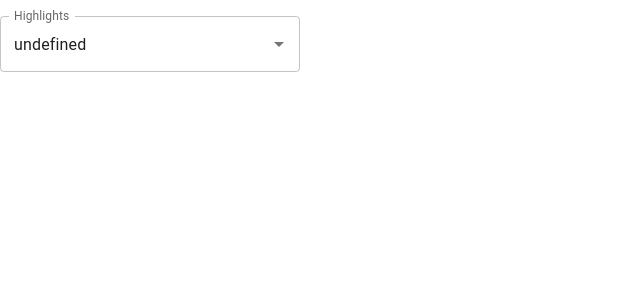
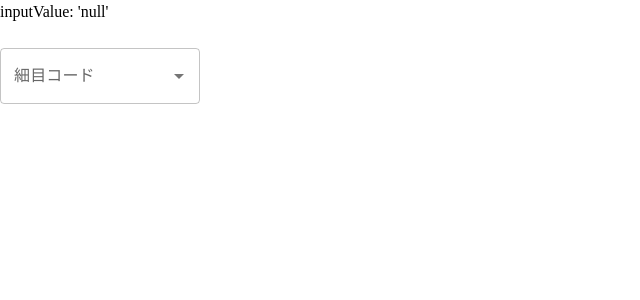
Before and after one commit to bluelemon0221/menkata, a Next.js app: page /daily in a window 1280 px wide. Shown: the top 300 px of the page, without its empty margins (0-640 px from the left). Built offline with nearby package versions, Linux system fonts and the light colour scheme.

Commit message:
細目入力欄の調整、コンポーネントのフォルダ分け

```diff
--- a/src/app/daily/DailyReport.tsx
+++ /dev/null
@@ -1,181 +0,0 @@
-"use client";
-import * as React from "react";
-import TextField from "@mui/material/TextField";
-import Autocomplete from "@mui/material/Autocomplete";
-import parse from "autosuggest-highlight/parse";
-import match from "autosuggest-highlight/match";
-
-export default function Highlights() {
-  const [value, setValue] = React.useState<string | null>("");
-  const [inputValue, setInputValue] = React.useState("");
-  return (
-    <div>
-      <p>{value}</p>
-      <Autocomplete
-        value={value}
-        onChange={(event: any, newValue: string | null) => {
-          setValue(newValue);
-        }}
-        id="highlights-demo"
-        sx={{ width: 300 }}
-        options={top100Films}
-        getOptionLabel={(option) => option.title}
-        renderInput={(params) => (
-          <TextField {...params} label="Highlights" margin="normal" />
-        )}
-        renderOption={(props, option, { inputValue }) => {
-          const matches = match(option.title, inputValue, {
-            insideWords: true,
-          });
-          const parts = parse(option.title, matches);
-
-          return (
-            <li {...props}>
-              <div>
-                {parts.map((part, index) => (
-                  <span
-                    key={index}
-                    style={{
-                      fontWeight: part.highlight ? 700 : 400,
-                    }}
-                  >
-                    {part.text}
-                  </span>
-                ))}
-              </div>
-            </li>
-          );
-        }}
-      />
-    </div>
-  );
-}
-
-// Top 100 films as rated by IMDb users. http://www.imdb.com/chart/top
-const top100Films = [
-  { title: "The Shawshank Redemption", year: 1994 },
-  { title: "The Godfather", year: 1972 },
-  { title: "The Godfather: Part II", year: 1974 },
-  { title: "The Dark Knight", year: 2008 },
-  { title: "12 Angry Men", year: 1957 },
-  { title: "Schindler's List", year: 1993 },
-  { title: "Pulp Fiction", year: 1994 },
-  {
-    title: "The Lord of the Rings: The Return of the King",
-    year: 2003,
-  },
-  { title: "The Good, the Bad and the Ugly", year: 1966 },
-  { title: "Fight Club", year: 1999 },
-  {
-    title: "The Lord of the Rings: The Fellowship of the Ring",
-    year: 2001,
-  },
-  {
-    title: "Star Wars: Episode V - The Empire Strikes Back",
-    year: 1980,
-  },
-  { title: "Forrest Gump", year: 1994 },
-  { title: "Inception", year: 2010 },
-  {
-    title: "The Lord of the Rings: The Two Towers",
-    year: 2002,
-  },
-  { title: "One Flew Over the Cuckoo's Nest", year: 1975 },
-  { title: "Goodfellas", year: 1990 },
-  { title: "The Matrix", year: 1999 },
-  { title: "Seven Samurai", year: 1954 },
-  {
-    title: "Star Wars: Episode IV - A New Hope",
-    year: 1977,
-  },
-  { title: "City of God", year: 2002 },
-  { title: "Se7en", year: 1995 },
-  { title: "The Silence of the Lambs", year: 1991 },
-  { title: "It's a Wonderful Life", year: 1946 },
-  { title: "Life Is Beautiful", year: 1997 },
-  { title: "The Usual Suspects", year: 1995 },
-  { title: "Léon: The Professional", year: 1994 },
-  { title: "Spirited Away", year: 2001 },
-  { title: "Saving Private Ryan", year: 1998 },
-  { title: "Once Upon a Time in the West", year: 1968 },
-  { title: "American History X", year: 1998 },
-  { title: "Interstellar", year: 2014 },
-  { title: "Casablanca", year: 1942 },
-  { title: "City Lights", year: 1931 },
-  { title: "Psycho", year: 1960 },
-  { title: "The Green Mile", year: 1999 },
-  { title: "The Intouchables", year: 2011 },
-  { title: "Modern Times", year: 1936 },
-  { title: "Raiders of the Lost Ark", year: 1981 },
-  { title: "Rear Window", year: 1954 },
-  { title: "The Pianist", year: 2002 },
-  { title: "The Departed", year: 2006 },
-  { title: "Terminator 2: Judgment Day", year: 1991 },
-  { title: "Back to the Future", year: 1985 },
-  { title: "Whiplash", year: 2014 },
-  { title: "Gladiator", year: 2000 },
-  { title: "Memento", year: 2000 },
-  { title: "The Prestige", year: 2006 },
-  { title: "The Lion King", year: 1994 },
-  { title: "Apocalypse Now", year: 1979 },
-  { title: "Alien", year: 1979 },
-  { title: "Sunset Boulevard", year: 1950 },
-  {
-    title:
-      "Dr. Strangelove or: How I Learned to Stop Worrying and Love the Bomb",
-    year: 1964,
-  },
-  { title: "The Great Dictator", year: 1940 },
-  { title: "Cinema Paradiso", year: 1988 },
-  { title: "The Lives of Others", year: 2006 },
-  { title: "Grave of the Fireflies", year: 1988 },
-  { title: "Paths of Glory", year: 1957 },
-  { title: "Django Unchained", year: 2012 },
-  { title: "The Shining", year: 1980 },
-  { title: "WALL·E", year: 2008 },
-  { title: "American Beauty", year: 1999 },
-  { title: "The Dark Knight Rises", year: 2012 },
-  { title: "Princess Mononoke", year: 1997 },
-  { title: "Aliens", year: 1986 },
-  { title: "Oldboy", year: 2003 },
-  { title: "Once Upon a Time in America", year: 1984 },
-  { title: "Witness for the Prosecution", year: 1957 },
-  { title: "Das Boot", year: 1981 },
-  { title: "Citizen Kane", year: 1941 },
-  { title: "North by Northwest", year: 1959 },
-  { title: "Vertigo", year: 1958 },
-  {
-    title: "Star Wars: Episode VI - Return of the Jedi",
-    year: 1983,
-  },
-  { title: "Reservoir Dogs", year: 1992 },
-  { title: "Braveheart", year: 1995 },
-  { title: "M", year: 1931 },
-  { title: "Requiem for a Dream", year: 2000 },
-  { title: "Amélie", year: 2001 },
-  { title: "A Clockwork Orange", year: 1971 },
-  { title: "Like Stars on Earth", year: 2007 },
-  { title: "Taxi Driver", year: 1976 },
-  { title: "Lawrence of Arabia", year: 1962 },
-  { title: "Double Indemnity", year: 1944 },
-  {
-    title: "Eternal Sunshine of the Spotless Mind",
-    year: 2004,
-  },
-  { title: "Amadeus", year: 1984 },
-  { title: "To Kill a Mockingbird", year: 1962 },
-  { title: "Toy Story 3", year: 2010 },
-  { title: "Logan", year: 2017 },
-  { title: "Full Metal Jacket", year: 1987 },
-  { title: "Dangal", year: 2016 },
-  { title: "The Sting", year: 1973 },
-  { title: "2001: A Space Odyssey", year: 1968 },
-  { title: "Singin' in the Rain", year: 1952 },
-  { title: "Toy Story", year: 1995 },
-  { title: "Bicycle Thieves", year: 1948 },
-  { title: "The Kid", year: 1921 },
-  { title: "Inglourious Basterds", year: 2009 },
-  { title: "Snatch", year: 2000 },
-  { title: "3 Idiots", year: 2009 },
-  { title: "Monty Python and the Holy Grail", year: 1975 },
-];
--- /dev/null
+++ b/src/app/daily/components/InputDetails.tsx
@@ -0,0 +1,51 @@
+"use client";
+
+import TextField from "@mui/material/TextField";
+import Autocomplete from "@mui/material/Autocomplete";
+import { useState } from "react";
+
+type Details = {
+  label: string;
+};
+
+export const InputDetails = () => {
+  const [inputValue, setInputValue] = useState<Details | null>(null);
+  const details = [{ label: "105 逆打ち" }, { label: "114 製図・作図" }];
+
+  const valueInterpolation = () => {
+    const result = details.filter((value) => {
+      return value.label.includes(inputValue);
+    });
+    if (result.length === 1) {
+      console.log(result);
+      setInputValue(result[0].label);
+      details.find((value) => value.label === result[0].label);
+    } else {
+      setInputValue(null);
+    }
+  };
+
+  return (
+    <div>
+      <div>{`inputValue: '${inputValue}'`}</div>
+      <br />
+      <Autocomplete
+        onFocus={() => setInputValue(null)}
+        value={inputValue !== null ? `${inputValue}` : ""}
+        // inputValue={inputValue}
+        onInputChange={(event, newInputValue) => {
+          setInputValue(newInputValue);
+        }}
+        options={details}
+        sx={{ width: 200 }}
+        renderInput={(params) => (
+          <TextField
+            {...params}
+            label="細目コード"
+            onBlur={valueInterpolation}
+          />
+        )}
+      />
+    </div>
+  );
+};
--- a/src/app/daily/page.tsx
+++ b/src/app/daily/page.tsx
@@ -1,10 +1,10 @@
 import React from "react";
-import DailyReport from "./DailyReport";
+import { InputDetails } from "./components/InputDetails";
 
 const page = () => {
   return (
     <div>
-      <DailyReport />
+      <InputDetails />
     </div>
   );
 };
```
Also changed, not shown: src/app/daily/components/DailyReport.tsx (added).
